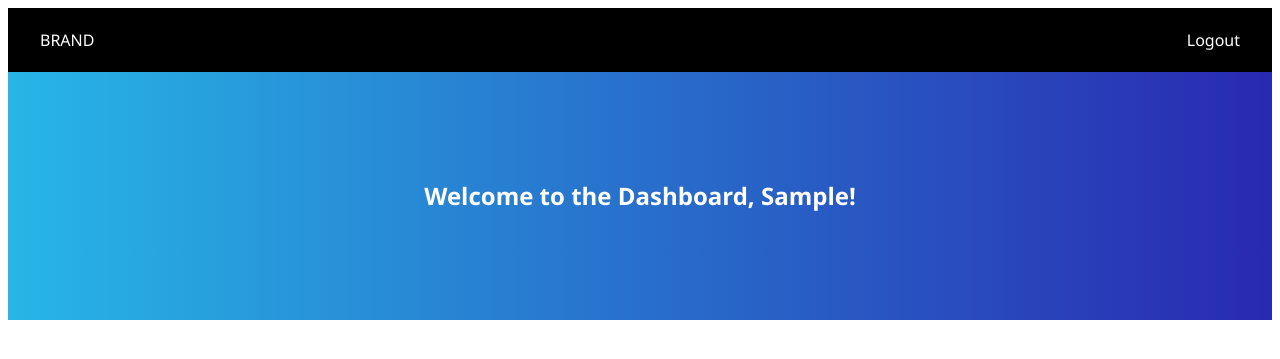
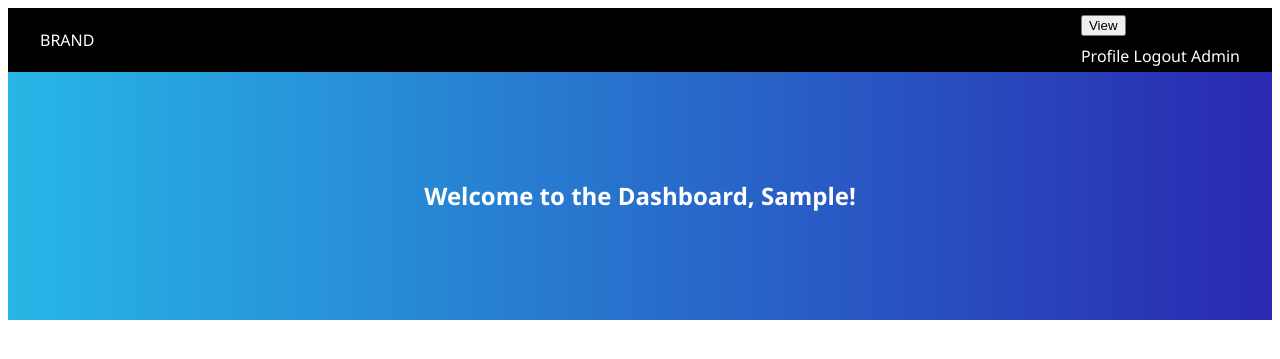
Before and after one commit to NhatPham123tm/SoftwareDesign_Project, a Django app: page /dashboard/ in a window 1280 px wide. Shown: the top 359 px of the page. Run offline with Django 5.2, Linux system fonts and the light colour scheme; the visitor is signed in with stand-in values (Sample User, id 1).

Commit message:
Update dashboard.html

```diff
--- a/templates/dashboard.html
+++ b/templates/dashboard.html
@@ -10,12 +10,16 @@
 <body>
     <nav class="top">
         <div class="topbox toplink">
-            <a href="index2.html" class="">BRAND</a>
-            <ul class="navbar-nav ms-auto">
-                <li class="nav-item">
-                    <a href="{% url 'microsoft-logout' %}">Logout</a>
-                </li>
-            </ul>
+            <a>BRAND</a>
+            <div class="dropdown">
+                <button class="dropbtn">View</button>
+                <div class="dropdown-content">
+                  <a href="{% url 'basicuser' %}">Profile</a>
+                  <a href="{% url 'microsoft-logout' %}">Logout</a>
+                  <!--hid admin if not admin-->
+                  <a class= "admin" href="{% url 'admin' %}">Admin</a>
+                </div>
+            </div>
         </div>
     </nav>
 
@@ -49,7 +53,7 @@
             position: fixed;
             top: 10px;
             right: 10px;
-            background-color: rgba(0, 255, 0, 0.9);
+            background-color: green;
             color: white;
             padding: 10px;
             border-radius: 5px;
```
